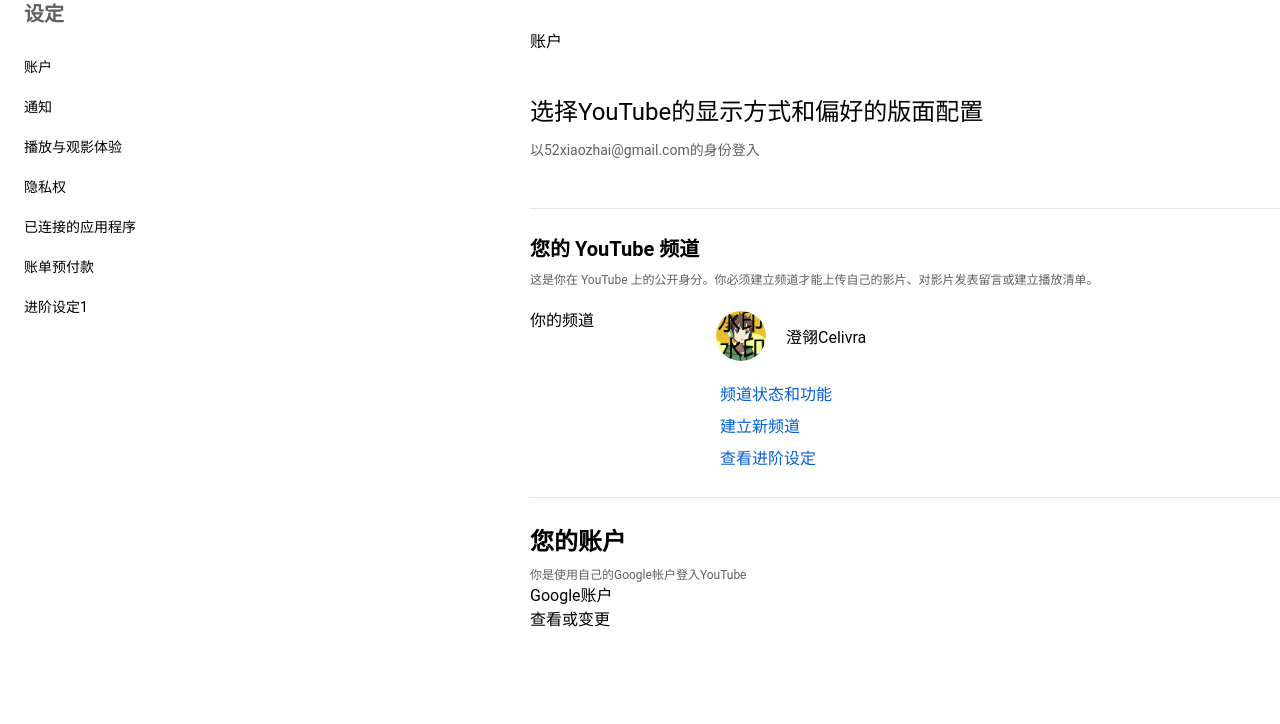
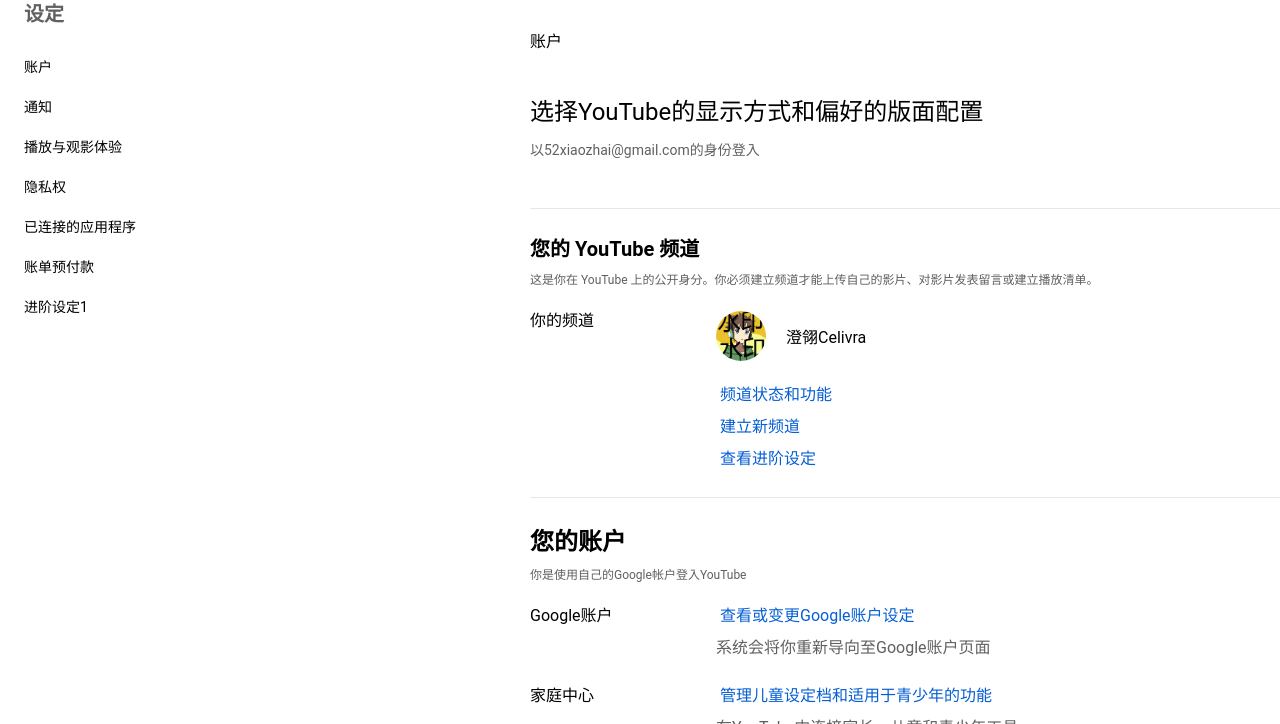
Before and after one commit to Celivra/YoutubeHTMLPage, a plain HTML site: page settings.html in a window 1280 px wide. Shown: the part 76-800 px from the top of the page. Drawn offline with Linux system fonts and the light colour scheme.

Commit message:
complete setting page

```diff
--- a/settings.html
+++ b/settings.html
@@ -78,10 +78,25 @@
                 <div style="padding-top: 24px; padding-bottom: 8px; font-size: 24px; font-weight: 700;">您的账户</div>
                 <div style="font-size: 12px; color: #606060;">你是使用自己的Google帐户登入YouTube</div>
             </div>
-            <div>
-                <div>Google账户</div>
-                <div>
-                    <div>查看或变更</div>
+            <div style="display: flex; padding: 20px 0px;">
+                <div style="width: 130px; height: 40px; margin-right: 56px;">Google账户</div>
+                <div style="width: auto; height: 40px;">
+                    <div class="setting-link">查看或变更Google账户设定</div>
+                    <div style="color:#606060;">系统会将你重新导向至Google账户页面</div>
+                </div>
+            </div>
+            <div style="display: flex; padding: 20px 0px;">
+                <div style="width: 130px; height: 40px; margin-right: 56px;">家庭中心</div>
+                <div style="width: auto; height: 40px;">
+                    <div class="setting-link">管理儿童设定档和适用于青少年的功能</div>
+                    <div style="color:#606060;">在YouTube内连接家长、儿童和青少年工具</div>
+                </div>
+            </div>
+            <div style="display: flex; padding: 20px 0px;">
+                <div style="width: 130px; height: 40px; margin-right: 56px;">Google账户</div>
+                <div style="width: auto; height: 40px;">
+                    <div class="setting-link">查看或变更Google账户设定</div>
+                    <div style="color:#606060;">系统会将你重新导向至Google账户页面</div>
                 </div>
             </div>
         </div>
```
